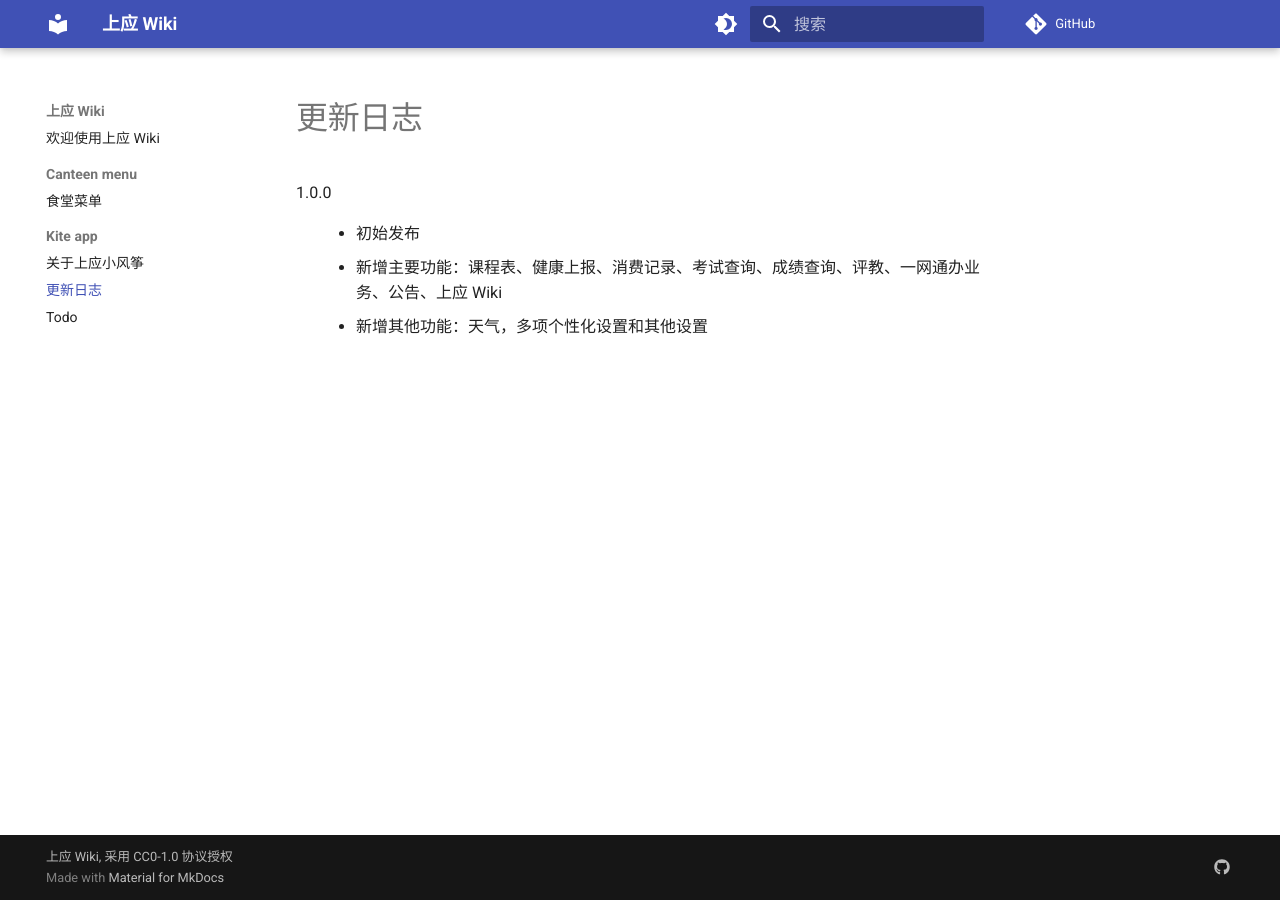
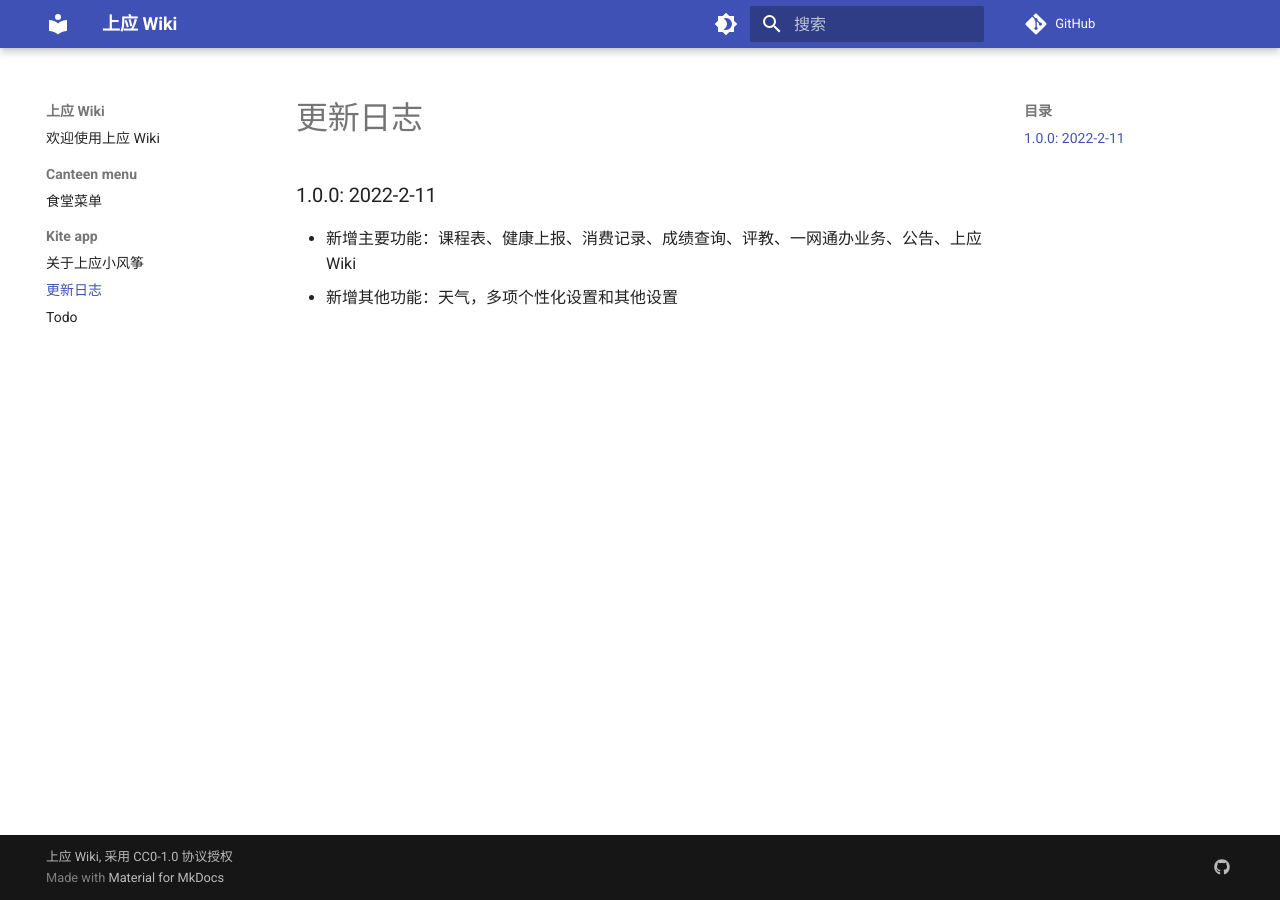
Before and after one commit to SIT-kite/SIT-wiki, an MkDocs documentation site: the page built from docs/kite-app/changelog.md, in a window 1280 px wide. Built offline with MkDocs 1.6.1 and Material for MkDocs 9.7.7, drawn with Linux system fonts in a browser that asks for light colours; comment, search, counter and statistics services are not loaded.

Commit message:
Update: 更新文档

```diff
--- a/docs/kite-app/changelog.md
+++ b/docs/kite-app/changelog.md
@@ -1,7 +1,6 @@
 # 更新日志
 
-1.0.0
+### 1.0.0: 2022-2-11
 
-: - 初始发布
-  - 新增主要功能：课程表、健康上报、消费记录、考试查询、成绩查询、评教、一网通办业务、公告、上应 Wiki
+  - 新增主要功能：课程表、健康上报、消费记录、成绩查询、评教、一网通办业务、公告、上应 Wiki
   - 新增其他功能：天气，多项个性化设置和其他设置
```
Also changed, not shown: docs/kite-app/about.md (+1 -1 lines).
